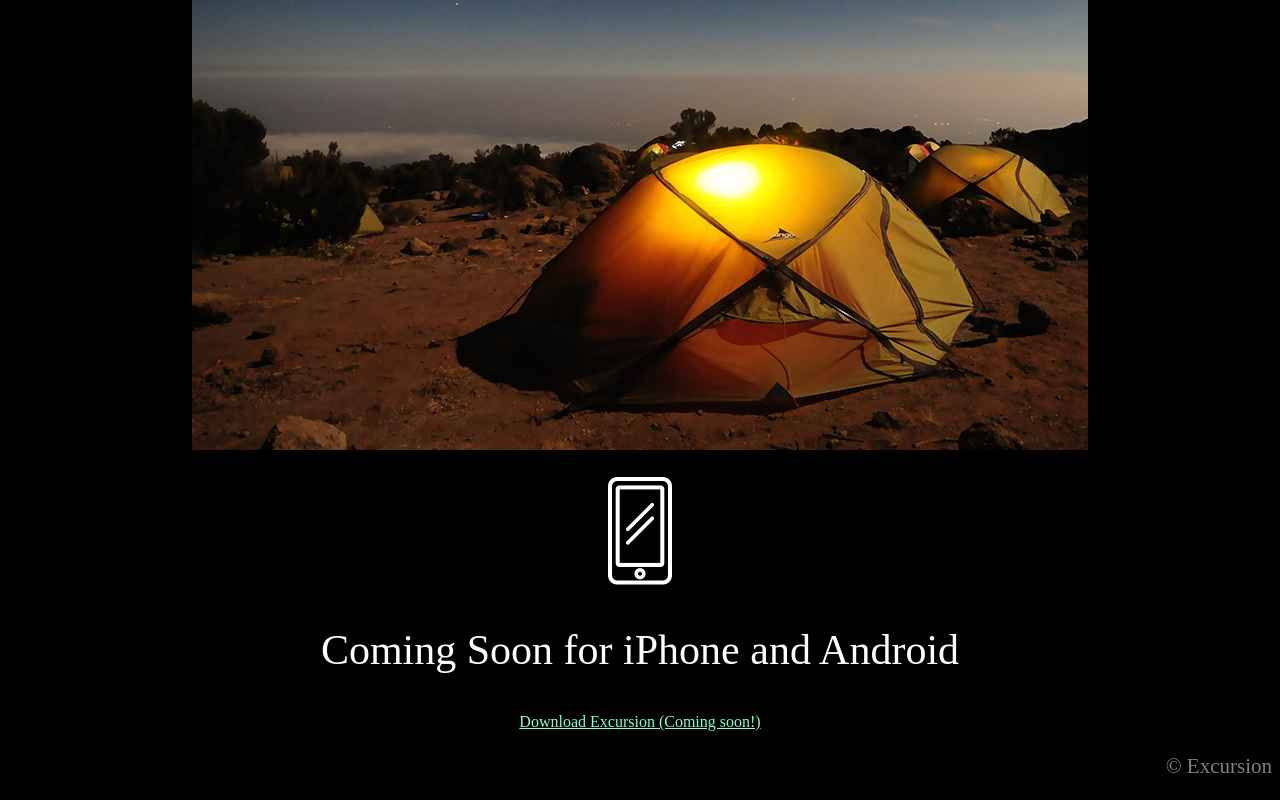
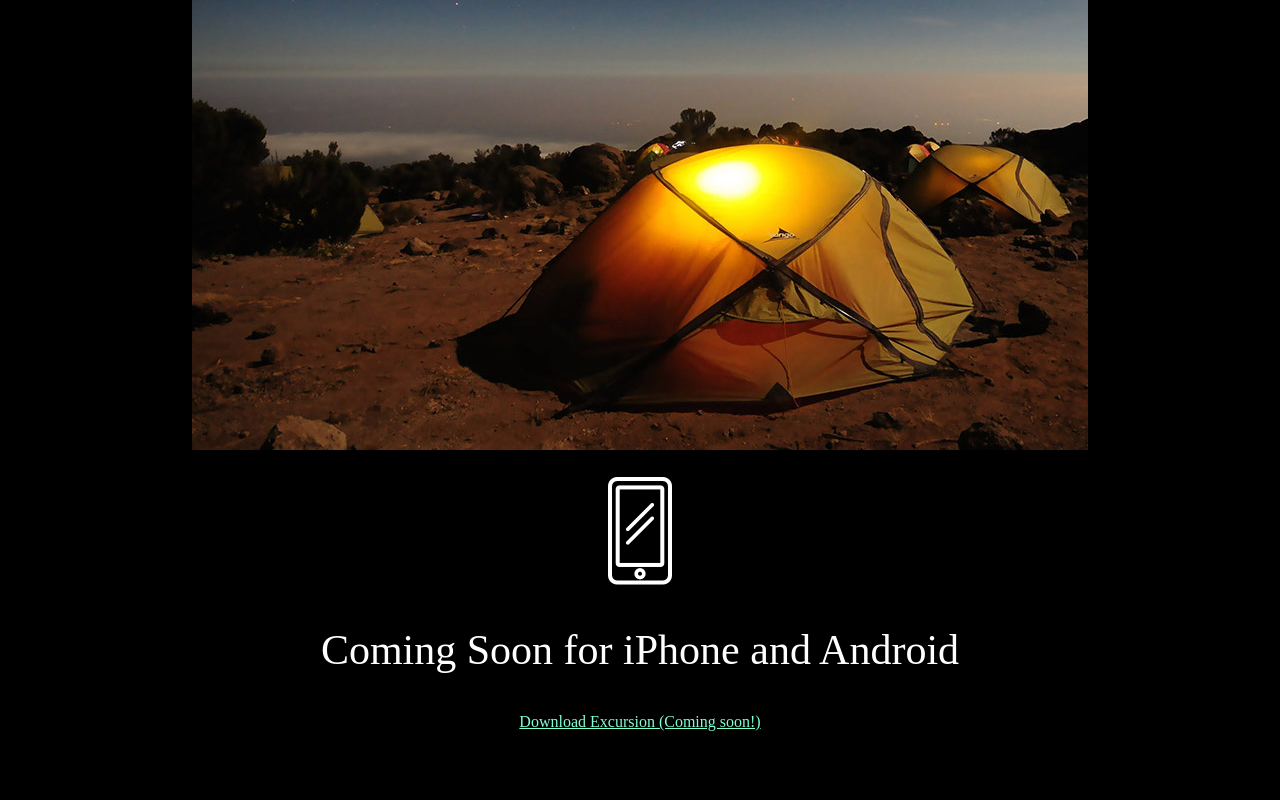
Before and after one commit to SunnyBandre/excursion-project, a plain HTML site: page index.html in a window 1280 px wide. Shown: the part 566-1366 px from the top of the page. After the commit the page ends 1320 px from the top, so only its background shows below. Drawn offline with Linux system fonts and the light colour scheme.

Commit message:
Update index.html

```diff
--- a/index.html
+++ b/index.html
@@ -25,11 +25,5 @@
     <h2>Coming Soon for iPhone and Android</h2>
     <p><a class="cta" href="#">Download Excursion (Coming soon!)</a></p>
 
-    <!-- Footer -->
-
-    <div class="footer">
-      <p>&copy; Excursion</p>
-    </div>
-
   </body>
 </html>
```
